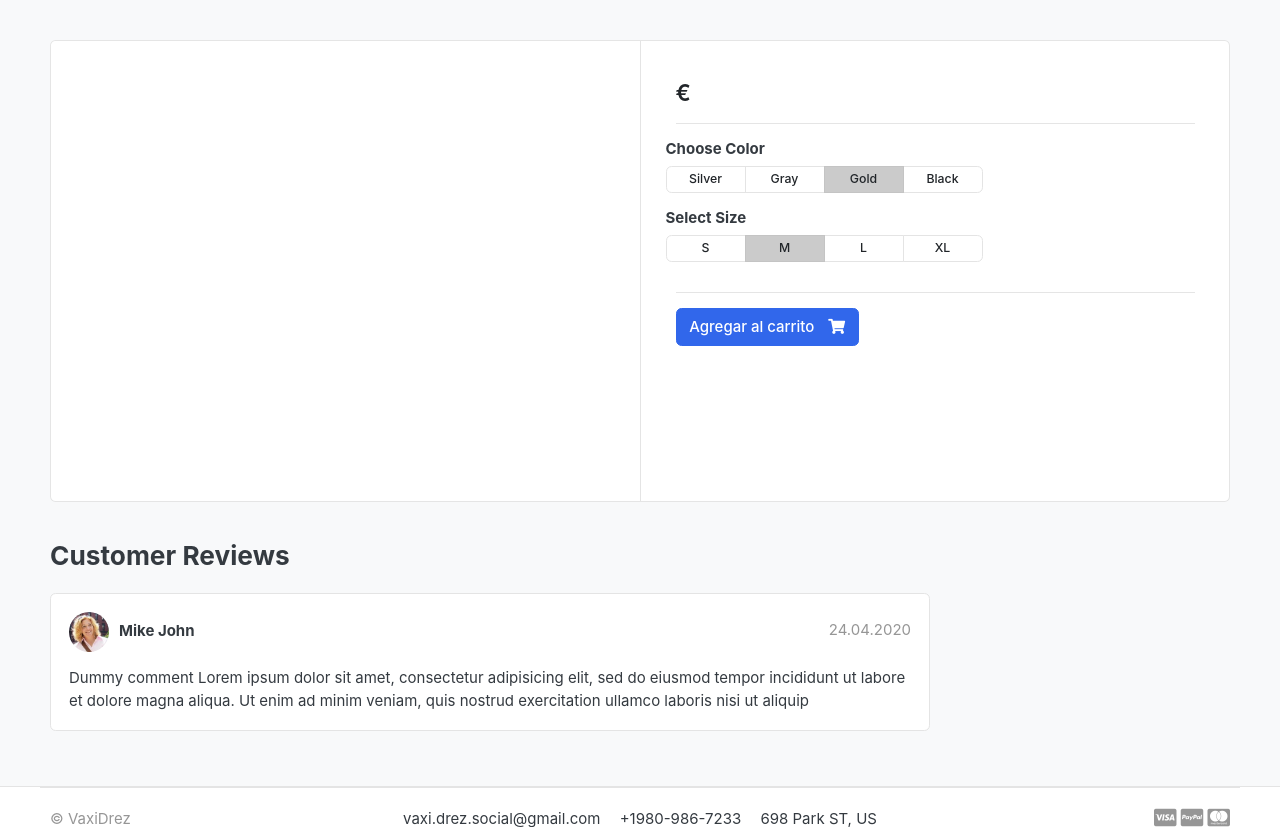
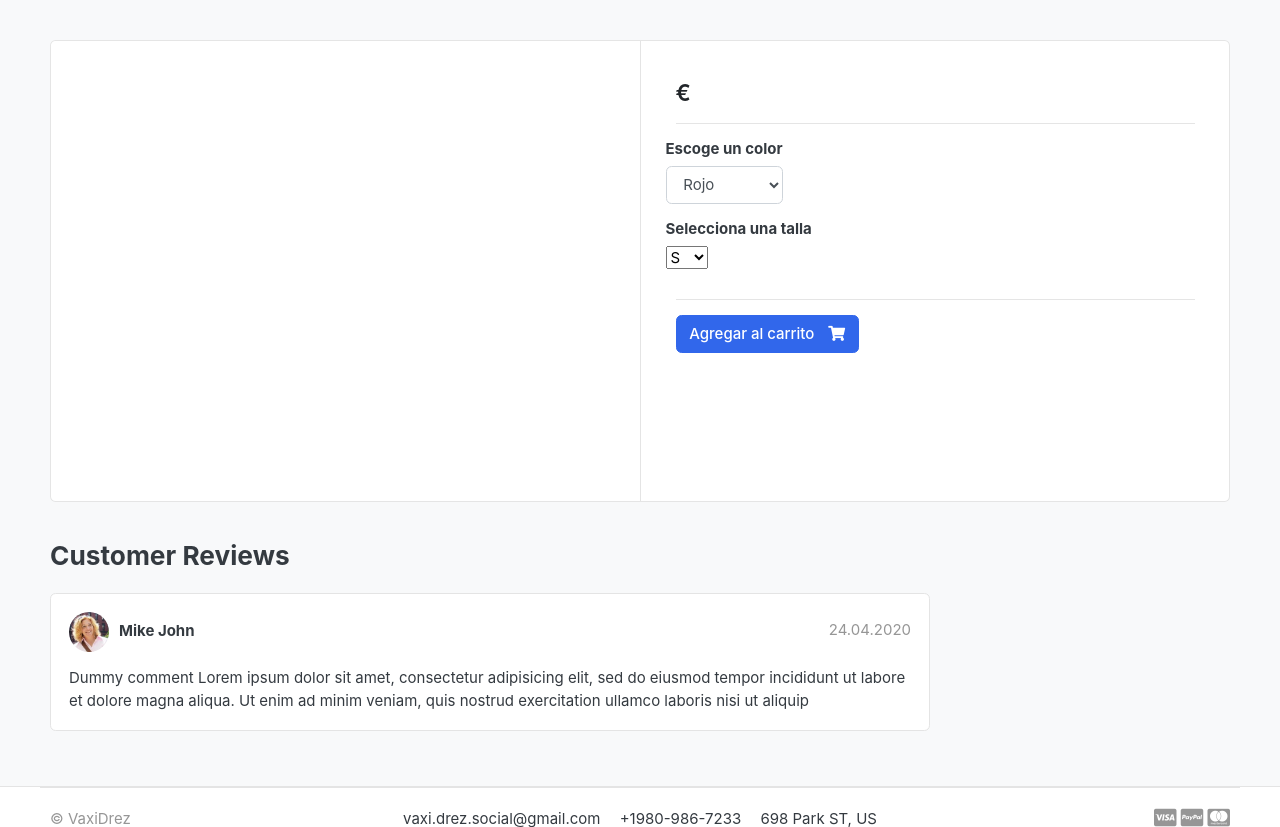
Before and after one commit to ivanlegranbizarro/ecommerceDjango, a Django app: template templates/store/producto_detalle.html in a window 1280 px wide. Shown: the part 118-945 px from the top of the page. Run offline with Django 3.2, Linux system fonts and the light colour scheme; the template is opened without the code that fills it, so the values that code supplies are empty; some web fonts are replaced.

Commit message:
Interfaz para escoger tallas y colores

```diff
--- a/templates/store/producto_detalle.html
+++ b/templates/store/producto_detalle.html
@@ -17,6 +17,7 @@
                     </article> <!-- gallery-wrap .end// -->
                 </aside>
                 <main class="col-md-6 border-left">
+                    <form action="{% url 'add_cart' un_producto.id %}" method="GET">
                         <article class="content-body">
                             <h2 class="title">{{un_producto.nombre_producto}}</h2>
 
@@ -27,52 +28,38 @@
                             <hr>
                             <div class="row">
                                 <div class="item-option-select">
-                                <h6>Choose Color</h6>
-                                <div class="btn-group btn-group-sm btn-group-toggle" data-toggle="buttons">
-                                    <label class="btn btn-light">
-                                        <input type="radio" name="radio_color"> Silver
-                                    </label>
-                                    <label class="btn btn-light">
-                                        <input type="radio" name="radio_color"> Gray
-                                    </label>
-                                    <label class="btn btn-light active">
-                                        <input type="radio" name="radio_color checked"> Gold
-                                    </label>
-                                    <label class="btn btn-light">
-                                        <input type="radio" name="radio_color"> Black
-                                    </label>
-                                </div>
+                                    <h6>Escoge un color</h6>
+                                    <select name="color" class="form-control">
+                                        <option value="rojo">Rojo</option>
+                                        <option value="azul">Azul</option>
+                                        <option value='verde'>Verde</option>
+                                    </select>
                                 </div>
                             </div> <!-- row.// -->
                             <div class="row">
                                 <div class="item-option-select">
-                                <h6>Select Size</h6>
-                                <div class="btn-group btn-group-sm btn-group-toggle" data-toggle="buttons">
-                                    <label class="btn btn-light">
-                                        <input type="radio" name="radio_color"> S
-                                    </label>
-                                    <label class="btn btn-light active">
-                                        <input type="radio" name="radio_color" checked> M
-                                    </label>
-                                    <label class="btn btn-light">
-                                        <input type="radio" name="radio_color"> L
-                                    </label>
-                                    <label class="btn btn-light">
-                                        <input type="radio" name="radio_color"> XL
-                                    </label>
-                                </div>
+                                    <h6>Selecciona una talla</h6>
+                                    <select name="talla">
+                                        <option value="s">S</option>
+                                        <option value="m">M</option>
+                                        <option value="x">X</option>
+                                        <option value="2x">2X</option>
+                                        <option value="3x">3x</option>
+                                        <option value="4x">4x</option>
+                                    </select>
                                 </div>
                             </div> <!-- row.// -->
                             <hr>
 
                             {% if un_producto.stock < 1 %} <h5>Ups, no tenemos stock de este producto 😅</h5>
                             {% else %}
-                            <a href="{% url 'add_cart' un_producto.id %}" class="btn  btn-primary"> <span
+                            <button type="submit" class="btn  btn-primary"> <span
                                                   class="text">Agregar al carrito
-                                </span> <i class="fas fa-shopping-cart"></i> </a>
+                                </span> <i class="fas fa-shopping-cart"></i> </button>
                                 {% endif %}
 
                         </article> <!-- product-info-aside .// -->
+                    </form>
                 </main> <!-- col.// -->
             </div> <!-- row.// -->
         </div> <!-- card.// -->
```
Lines whose indentation alone changed are shown as unchanged.
